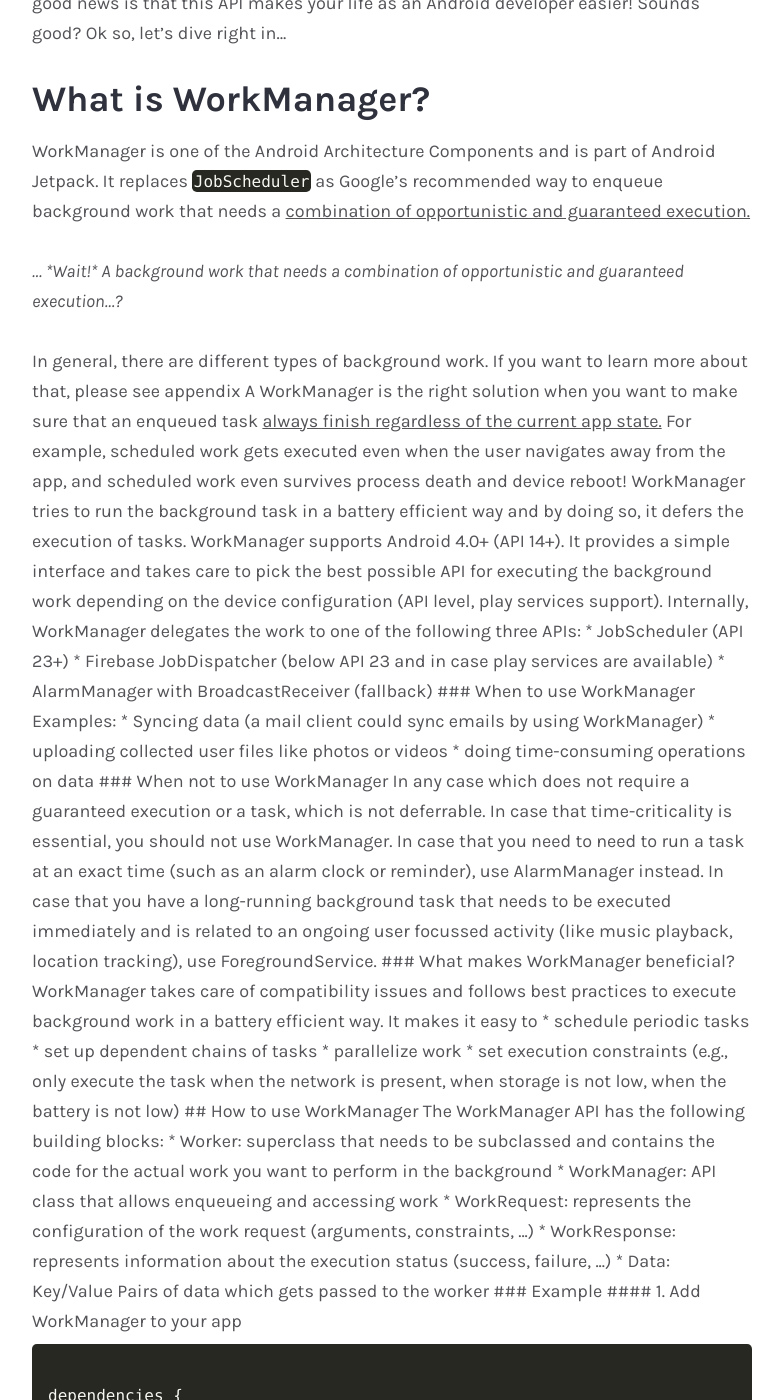
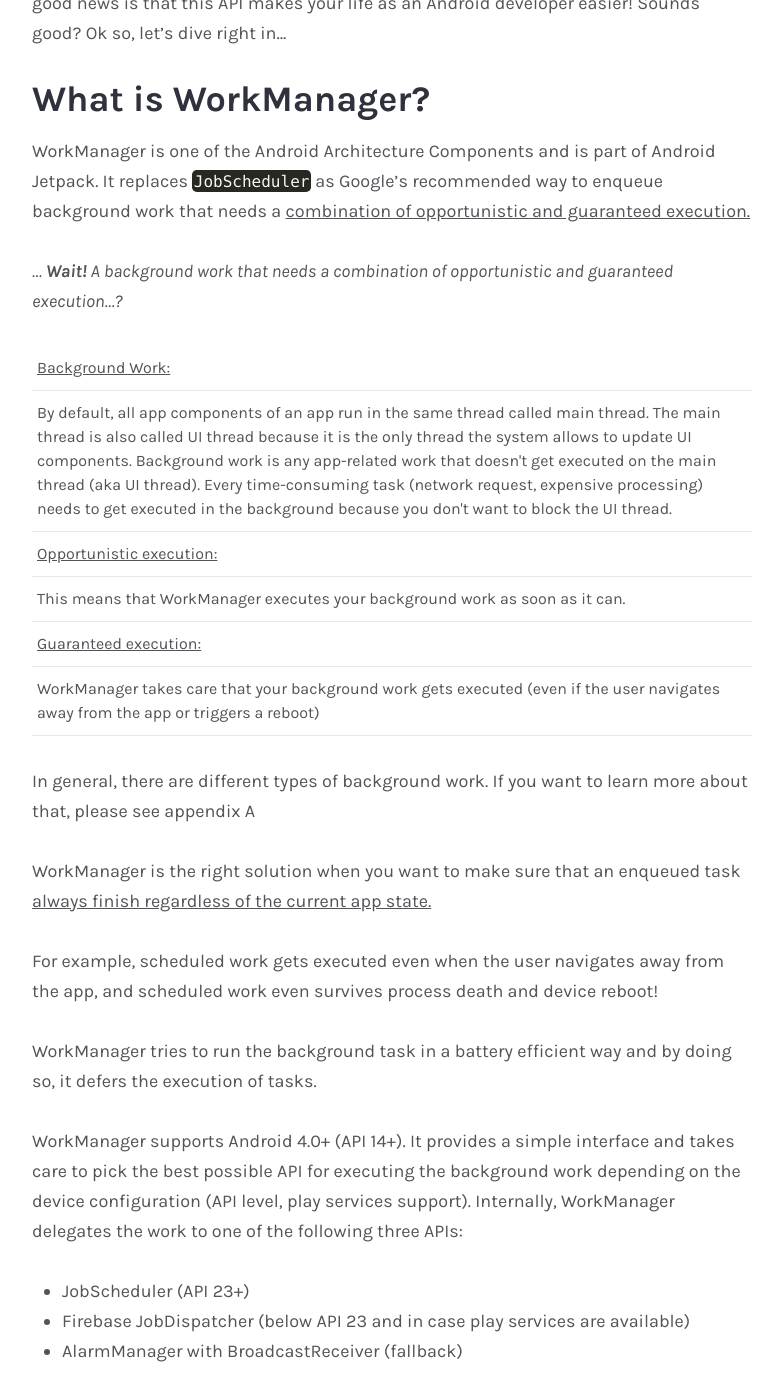
Before and after one commit to andreasschrade/andreasschrade.github.com, a Jekyll site: the page built from _posts/2019-01-06-android-how-to-workmanager.md, in a window 1280 px wide and 1400 px high, scrolled down 707 px. Shown: the whole window, without its empty margins (248-1031 px from the left). Built offline with Jekyll 4.4.1, drawn with Linux system fonts in a browser that asks for light colours; emoji names are drawn with the system emoji font; some web fonts are replaced; comment, search, counter and statistics services are not loaded; some of the changed text lies outside the part shown.

Commit message:
fix formatting

```diff
--- a/_posts/2019-01-06-android-how-to-workmanager.md
+++ b/_posts/2019-01-06-android-how-to-workmanager.md
@@ -38,6 +38,7 @@
 <tr><td>
 WorkManager takes care that your background work gets executed (even if the user navigates away from the app or triggers a reboot)
 </td></tr>
+</table>
 
 In general, there are different types of background work. If you want to learn more about that, please see appendix A
 
```
Also changed, not shown: other parts of _posts/2019-01-06-android-how-to-workmanager.md (+3 -3 lines).
